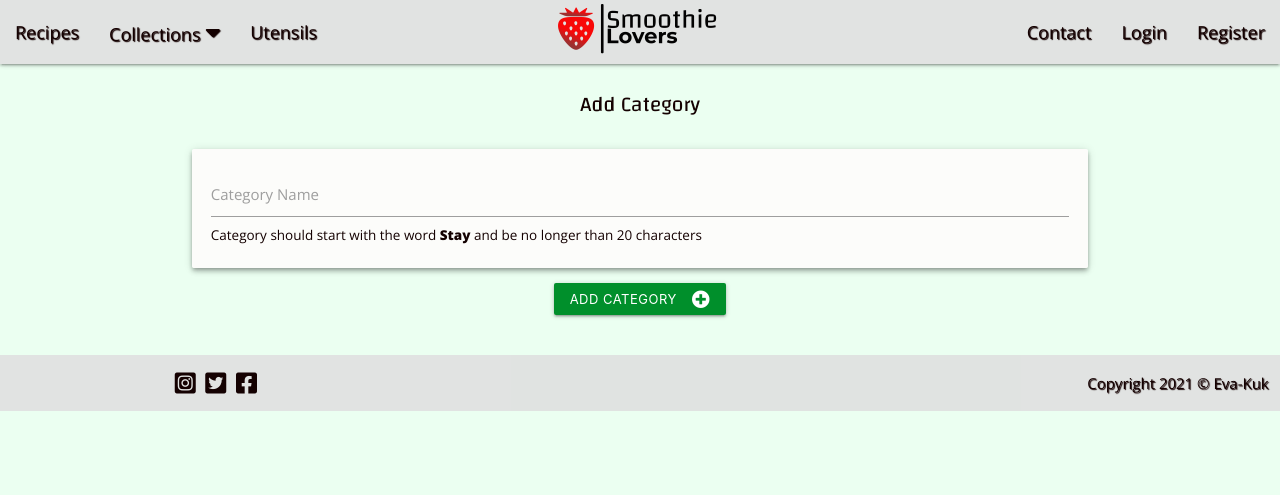
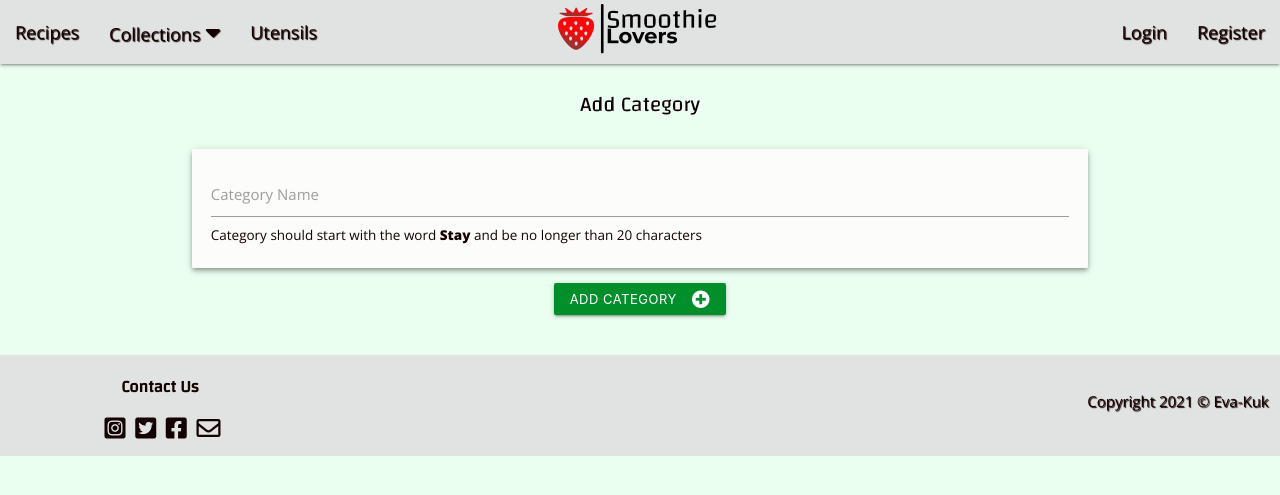
Before and after one commit to Eva-Kuk/smoothie-lovers, a Flask app: page /add_category in a window 1280 px wide. Shown: the top 495 px of the page. Run offline with Flask 2, Linux system fonts and the light colour scheme; some libraries are stand-ins or nearby versions.

Commit message:
Move Contact to the footer

```diff
--- a/static/css/style.css
+++ b/static/css/style.css
@@ -137,10 +137,9 @@ nav ul a,
     background-color: #e0e0e0e0;
     position: relative;
     font-size: 1.2rem;
-    padding-top: 10px;
+
     padding-bottom: 10px;
     bottom: 0px;
-    z-index: 1030;
 }
 .social-links-item {
     color: #140101;
--- a/templates/base.html
+++ b/templates/base.html
@@ -35,10 +35,11 @@
         <!-- Dropdown Structure -->
         <div class="navbar-fixed">
             <ul id="dropdown1" class="dropdown-content">
-                <li><a href="#!">Stay Healthy</a></li>
-                <li><a href="#!">Stay Young</a></li>
-                <li><a href="#!">Stay Fit</a></li>
-                <li><a href="#!">Stay Happy</a></li>
+                {% for category in categories %}
+                <li>
+                    <a href="{{ url_for('categories', name=category.name) }}">{{ category.name }}"></a>
+                </li>
+                {% endfor %}
             </ul>
             <nav class="nav-extend text-shadow nav-color">
                 <!-- top navbar -->
@@ -54,7 +55,6 @@
                     </ul>
 
                     <ul class="right hide-on-med-and-down">
-                        <li><a href="#">Contact</a></li>
                         {% if session.user %}
                         <li><a href="{{ url_for('add_recipe') }}">New Recipe</a></li>
                         {% if session.user|lower == "admin"|lower %}
@@ -79,11 +79,10 @@
             <li><a href="#!">Stay Happy</a></li>
         </ul>
         <ul class="sidenav" id="mobile-demo">
-            <li><a href="#">Recipes</a></li>
+            <li><a href="{{ url_for('get_recipes') }}">Recipes</a></li>
             <li><a class="dropdown-trigger" href="#!" data-target="dropdown2">
                     Collections <i class="fas fa-caret-down"></i></a></li>
             <li><a href="#">Utensils</a></li>
-            <li><a href="#">Contact</a></li>
             {% if session.user %}
             <li><a href="{{ url_for('add_recipe') }}">New Recipe</a></li>
             {% if session.user|lower == "admin"|lower %}
@@ -122,20 +121,24 @@
     <footer class="footer">
         <div class="container-fluid">
             <div class="row margin-bottom ">
-                <div class="col text-shadow s8 push-s4 right-align copyright">
+                <div class="col text-shadow s9 push-s3 right-align copyright">
                     <p classs="copyright-padding">Copyright 2021 &copy; Eva-Kuk</p>
                 </div>
-                <div class="col s4 pull-s8 center-align">
+                <div class="col s3 pull-s9 center-align">
                     <div class="social-links">
+                        <h4>Contact Us</h4>
                         <a href="https://www.instagram.com" class="social-links-item" target="_blank" rel="noopener"
                             aria-label="Go to our Instagram page(opens in a new tab)">
                             <i class="fab fa-instagram-square"></i></a>
-                        <a  href="https://www.twitter.com" class="social-links-item" target="_blank" rel="noopener"
+                        <a href="https://www.twitter.com" class="social-links-item" target="_blank" rel="noopener"
                             aria-label="Go to our Twitter page(opens in a new tab)">
                             <i class="fab fa-twitter-square"></i></a>
                         <a href="https://www.facebook.com" class="social-links-item" target="_blank" rel="noopener"
                             aria-label="Go to our Facebook page(opens in a new tab)">
                             <i class="fab fa-facebook-square"></i></a>
+                        <a href="mailto:smoothielovers@gmail.com" class="social-links-item" aria-label="Go to our Email Address (opens in new tab)">
+                            <i class="far fa-envelope"></i></a>
+
                     </div>
                 </div>
             </div>
@@ -154,4 +157,5 @@
     {% block scripts %}
     {% endblock %}
 </body>
+
 </html>
```
Lines whose indentation alone changed are shown as unchanged.
